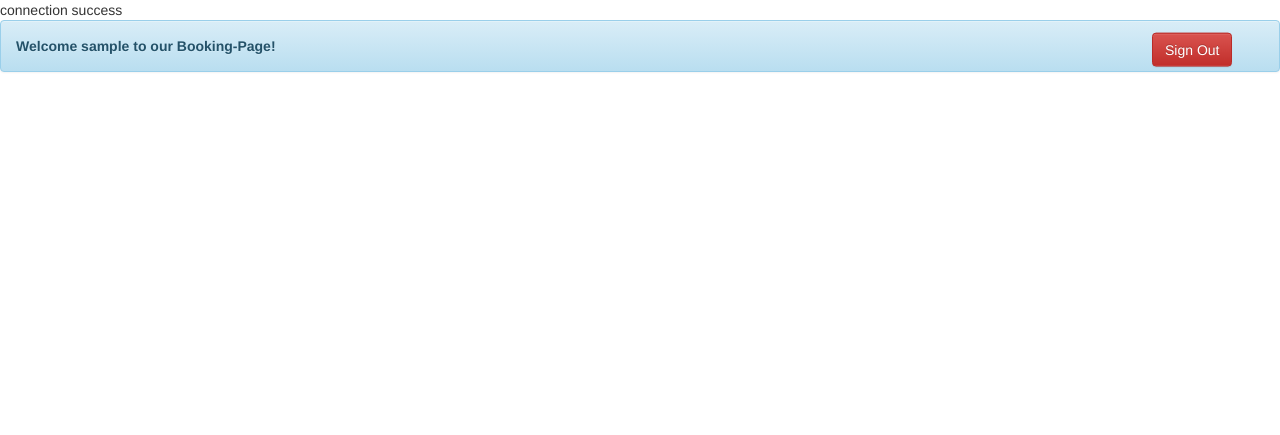
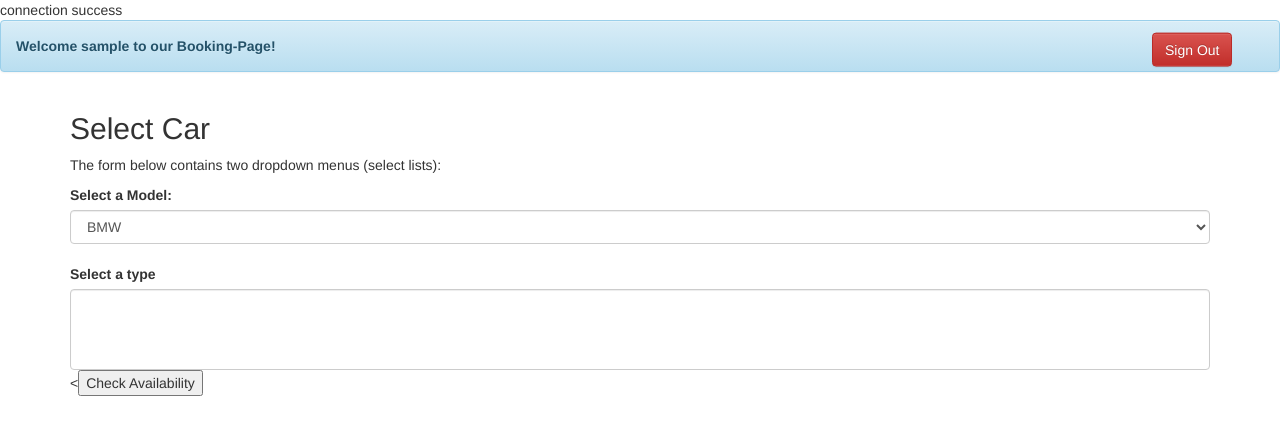
Before and after one commit to Anesto27/FSWD60-Anes-Florian-PHP-DAY4, a PHP site: page /home.php in a window 1280 px wide. Shown: the top 435 px of the page. Run offline with PHP 8.4, Linux system fonts and the light colour scheme; the visitor is signed in with stand-in values (Sample User, id 1); data comes from the database, SQL or seed files in the repository; lists and menus that the app fills with data are empty.

Commit message:
add car select form to index.php

```diff
--- a/home.php
+++ b/home.php
@@ -49,7 +49,33 @@
 
 </div>
 
-
+<div class="container">
+  <h2>Select Car</h2>
+  <p>The form below contains two dropdown menus (select lists):</p>
+  <form>
+    <div class="form-group">
+      <label for="sel1">Select a Model:</label>
+      <select class="form-control" id="sel1">
+        <?php
+        $sql = "SELECT Model FROM car";
+		$result = $conn->query($sql);
+			if ($result->num_rows > 0) {
+	   		 while($row = $result->fetch_assoc()) {
+	   		 echo "<option>".$row['Model']."</option>";
+	   		 }
+		}
+		?>
+		<option></option>
+      </select>
+      <br>
+      <label for="sel2">Select a type</label>
+      <select multiple class="form-control" id="sel2">
+        <option></option>
+      </select>
+      <<button type="">Check Availability</button>
+    </div>
+  </form>
+</div>
 
 
 </body>
```
